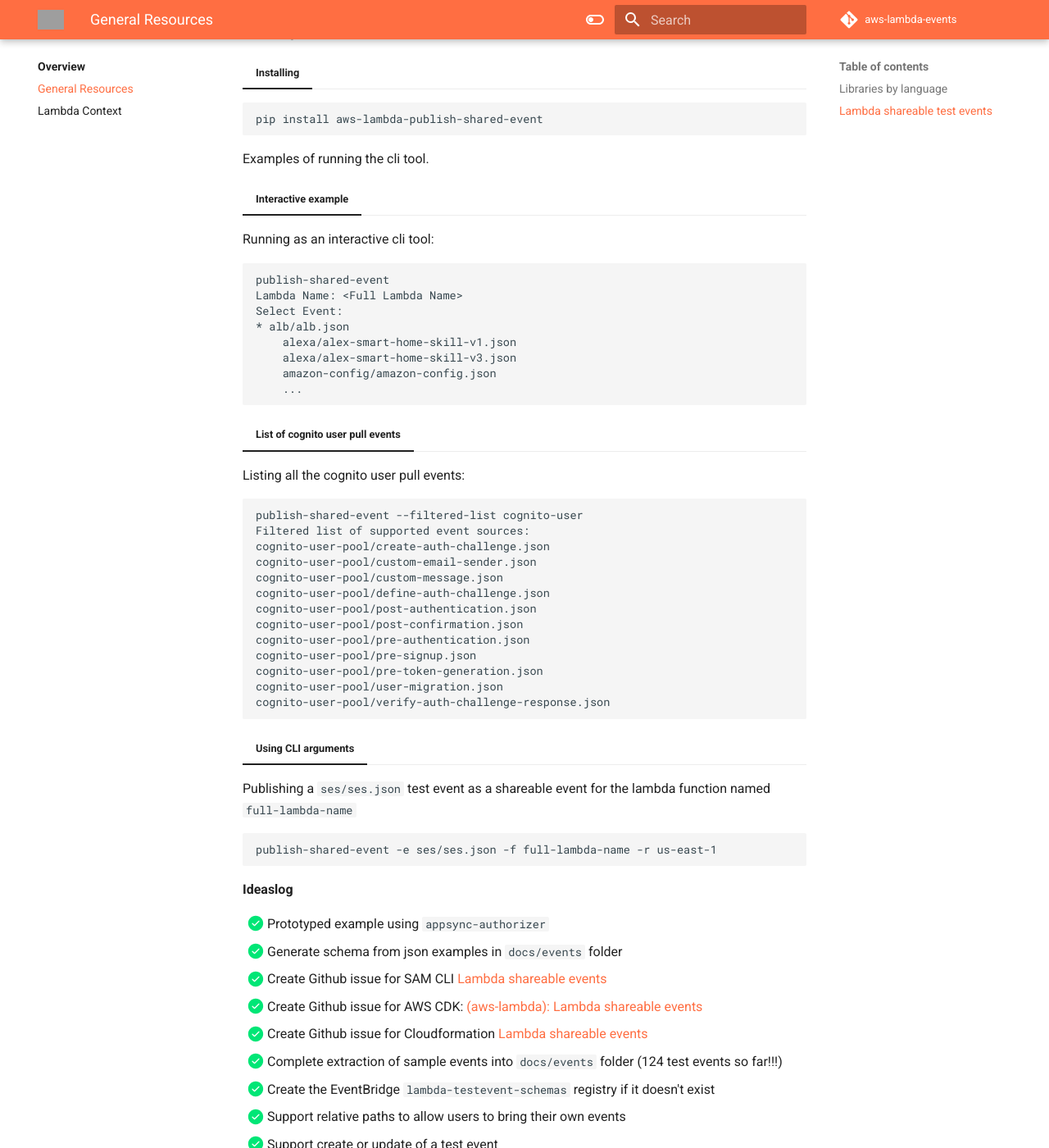
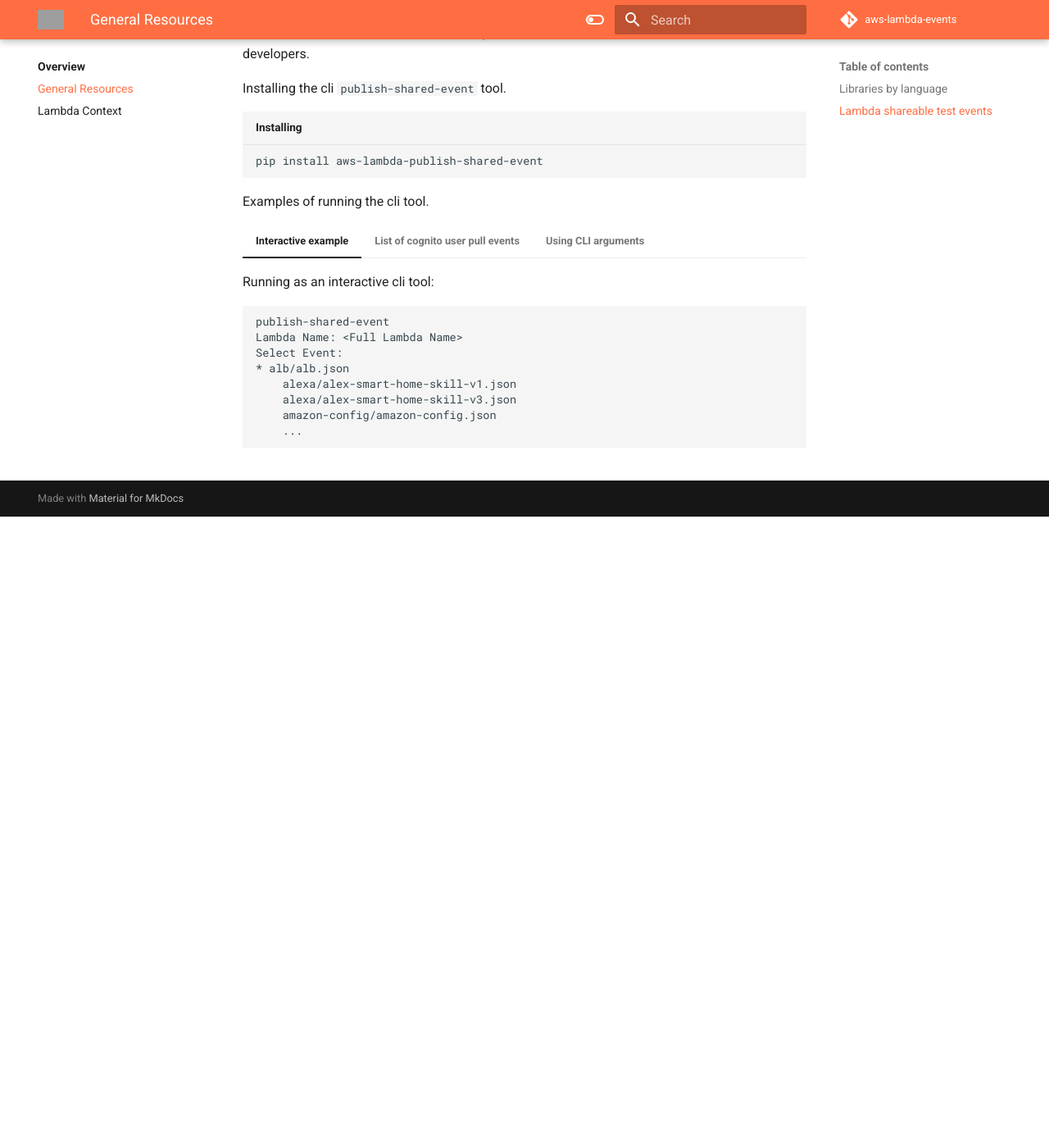
Before and after one commit to michaelbrewer/aws-lambda-events, an MkDocs documentation site: the page built from docs/lambda-resources.md, in a window 1280 px wide and 1400 px high, scrolled down 795 px. Shown: the whole window at 82% size. Built offline with MkDocs 1.6.1 and Material for MkDocs 9.7.7, drawn with Linux system fonts in a browser that asks for light colours; comment, search, counter and statistics services are not loaded; after the commit the page ends 1425 px from its top, so only the background shows below that; some of the changed text lies outside the part shown; grey boxes are pictures that could not be loaded.

Commit message:
docs: Update progress

````diff
--- a/docs/lambda-resources.md
+++ b/docs/lambda-resources.md
@@ -22,11 +22,11 @@
 
 ## Lambda shareable test events
 
-Installing the cli tool
+With [AWS Lambda Shareable test events](https://docs.aws.amazon.com/lambda/latest/dg/testing-functions.html#creating-shareable-events) you can now share test events with other AWS Lambda developers.
 
-=== "Installing"
+Installing the cli `publish-shared-event` tool.
 
-```script
+```script title="Installing"
 pip install aws-lambda-publish-shared-event
 ```
 
@@ -34,76 +34,43 @@
 
 === "Interactive example"
 
-Running as an interactive cli tool:
+    Running as an interactive cli tool:
 
-```script
-publish-shared-event
-Lambda Name: <Full Lambda Name>
-Select Event:
-* alb/alb.json
-    alexa/alex-smart-home-skill-v1.json
-    alexa/alex-smart-home-skill-v3.json
-    amazon-config/amazon-config.json
-    ...
-```
+    ```script
+    publish-shared-event
+    Lambda Name: <Full Lambda Name>
+    Select Event:
+    * alb/alb.json
+        alexa/alex-smart-home-skill-v1.json
+        alexa/alex-smart-home-skill-v3.json
+        amazon-config/amazon-config.json
+        ...
+    ```
 
 === "List of cognito user pull events"
 
-Listing all the cognito user pull events:
+    Listing all the cognito user pull events:
 
-```script
-publish-shared-event --filtered-list cognito-user
-Filtered list of supported event sources:
-cognito-user-pool/create-auth-challenge.json
-cognito-user-pool/custom-email-sender.json
-cognito-user-pool/custom-message.json
-cognito-user-pool/define-auth-challenge.json
-cognito-user-pool/post-authentication.json
-cognito-user-pool/post-confirmation.json
-cognito-user-pool/pre-authentication.json
-cognito-user-pool/pre-signup.json
-cognito-user-pool/pre-token-generation.json
-cognito-user-pool/user-migration.json
-cognito-user-pool/verify-auth-challenge-response.json
-```
+    ```script
+    publish-shared-event --filtered-list cognito-user
+    Filtered list of supported event sources:
+    cognito-user-pool/create-auth-challenge.json
+    cognito-user-pool/custom-email-sender.json
+    cognito-user-pool/custom-message.json
+    cognito-user-pool/define-auth-challenge.json
+    cognito-user-pool/post-authentication.json
+    cognito-user-pool/post-confirmation.json
+    cognito-user-pool/pre-authentication.json
+    cognito-user-pool/pre-signup.json
+    cognito-user-pool/pre-token-generation.json
+    cognito-user-pool/user-migration.json
+    cognito-user-pool/verify-auth-challenge-response.json
+    ```
 
 === "Using CLI arguments"
 
-Publishing a `ses/ses.json` test event as a shareable event for the lambda function named `full-lambda-name`
+    Publishing a `ses/ses.json` test event as a shareable event for the lambda function named `full-lambda-name`
 
-```script
-publish-shared-event -e ses/ses.json -f full-lambda-name -r us-east-1
-```
-
-**Ideaslog**
-
-- [x] Prototyped example using `appsync-authorizer`
-- [x] Generate schema from json examples in `docs/events` folder
-- [x] Create Github issue for SAM CLI [Lambda shareable events](https://github.com/aws/aws-sam-cli/issues/3763)
-- [x] Create Github issue for AWS CDK: [(aws-lambda): Lambda shareable events](https://github.com/aws/aws-cdk/issues/19471)
-- [x] Create Github issue for Cloudformation [Lambda shareable events](https://github.com/aws-cloudformation/cloudformation-coverage-roadmap/issues/1113)
-- [x] Complete extraction of sample events into `docs/events` folder (124 test events so far!!!)
-- [x] Create the EventBridge `lambda-testevent-schemas` registry if it doesn't exist
-- [x] Support relative paths to allow users to bring their own events
-- [x] Support create or update of a test event
-- [x] Add cli args
-    - [x] `--help` - prints cli help
-    - [x] `--list` - prints the list of support event sources
-    - [x] `--filtered-list=<begins-with-filter>` - prints a filtered list of support event sources
-    - [x] `-e=<event_source_name>` - set the event source (supported)
-    - [x] `-e=<event_source_name>` - set the event source (relative)
-    - [x] `-f=<function-name>` - set the aws lambd function name
-    - [x] `-r=<region>` - override the aws region
-    - [ ] `--template-var-name=<template-var-value>` - override the template variable name (BONUS)
-- [x] UI: Drop _OR_ Extend the console ui and use [textual](https://github.com/Textualize/textual)
-    - [x] UI: Auto discover the different lambdas and show a list or do code completion.
-    - [x] UI: Show list of supported event sources. [event source examples](https://github.com/michaelbrewer/aws-lambda-events/tree/main/docs/events)
-- [ ] Add some templated parameters for the event source, to allow for flexibility. (BONUS)
-- [x] Publish as pip package (if SAM or CDK support does not progress)
-    - [x] Setup a cli packaged (`setup.py`?)
-    - [x] Package the events
-    - [x] Publish the package to pip [aws-lambda-publish-shared-event](https://pypi.org/project/aws-lambda-publish-shared-event/)
-
-**Documentation**
-
-- [AWS Lambda Shareable test events](https://docs.aws.amazon.com/lambda/latest/dg/testing-functions.html#creating-shareable-events)
+    ```script
+    publish-shared-event -e ses/ses.json -f full-lambda-name -r us-east-1
+    ```
````
